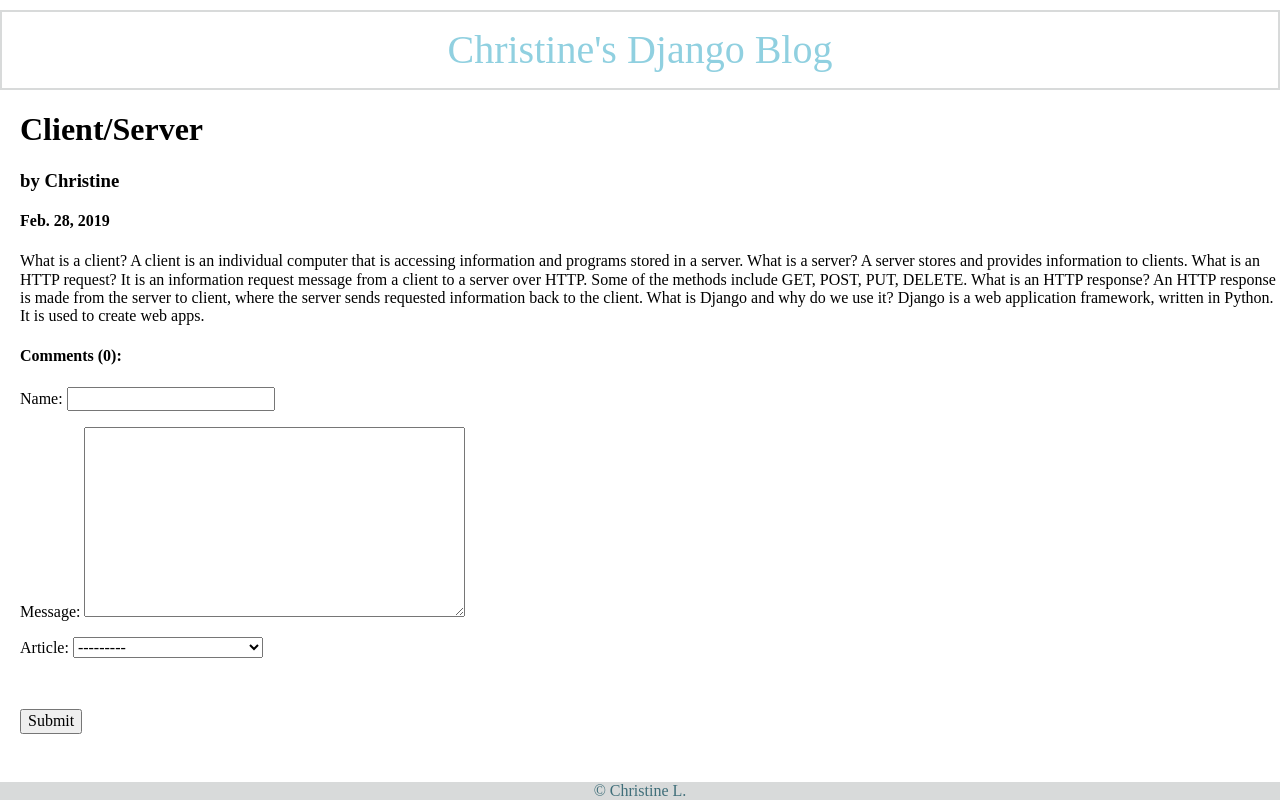
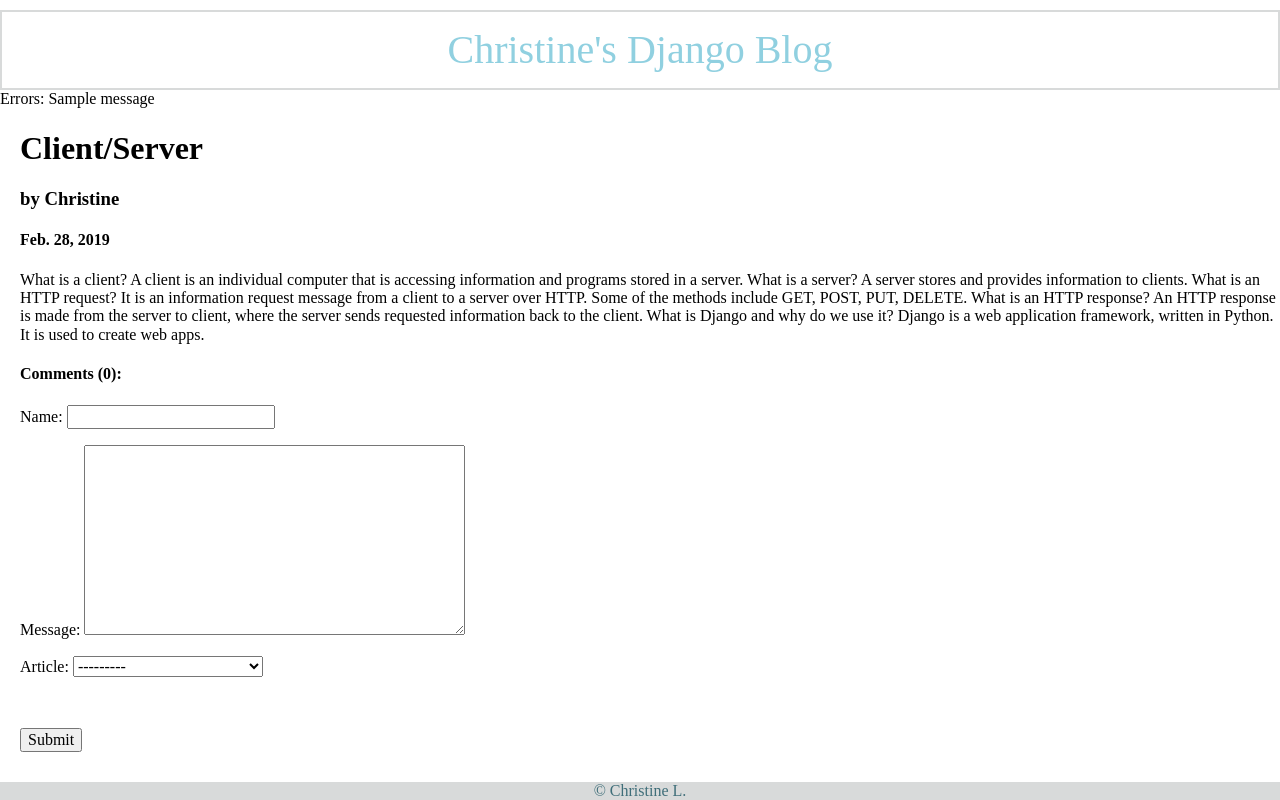
Before and after one commit to christinegithub/django_blog, a Django app: page /articles/1 in a window 1280 px wide. Run offline with Django 3.2, Linux system fonts and the light colour scheme; data comes from the database, SQL or seed files in the repository; one stand-in notice (Sample message) is shown.

Commit message:
validator errors showing on page

```diff
--- a/blog/templates/article.html
+++ b/blog/templates/article.html
@@ -6,7 +6,13 @@
     <meta charset="utf-8">
     <title>{{ article.title }}</title>
     <link rel="stylesheet" href="https://cdnjs.cloudflare.com/ajax/libs/normalize/8.0.1/normalize.css">
+    {% if messages %}
+      {% for message in messages %}
+        Errors: {{ message }}
+      {% endfor %}
+    {% endif %}
     <title>Blog</title>
+
   </head>
   <body>
     <div class="article-body">
--- a/blog/templates/new_article.html
+++ b/blog/templates/new_article.html
@@ -6,6 +6,11 @@
     <meta charset="utf-8">
     <title>New Article</title>
     <link rel="stylesheet" href="https://cdnjs.cloudflare.com/ajax/libs/normalize/8.0.1/normalize.css">
+    {% if messages %}
+      {% for message in messages %}
+        Errors: {{ message }}
+      {% endfor %}
+    {% endif %}
   </head>
   <body>
     <h1>New Article</h1>
--- a/blog/views.py
+++ b/blog/views.py
@@ -1,5 +1,6 @@
 from django.http import HttpResponse, HttpResponseRedirect
 from django.shortcuts import render
+from django.contrib import messages
 from blog.models import Article, Topic, Comment, CommentForm, ArticleForm
 
 
@@ -29,7 +30,8 @@
         new_comment = form.save()
         return HttpResponseRedirect('/home')
     else:
-        print(form.errors)
+        messages.error(request, form.errors)
+        return render(request, 'article.html', {'form': CommentForm()})
 
 def create_article(request):
     form = ArticleForm(request.POST)
@@ -37,6 +39,5 @@
         new_article = form.save()
         return HttpResponseRedirect('/home')
     else:
-        # not showing errors(???)
-        print(form.errors)
-        return HttpResponseRedirect('/home')
+        messages.error(request, form.errors)
+        return render(request, 'new_article.html', {'form':ArticleForm()})
```
